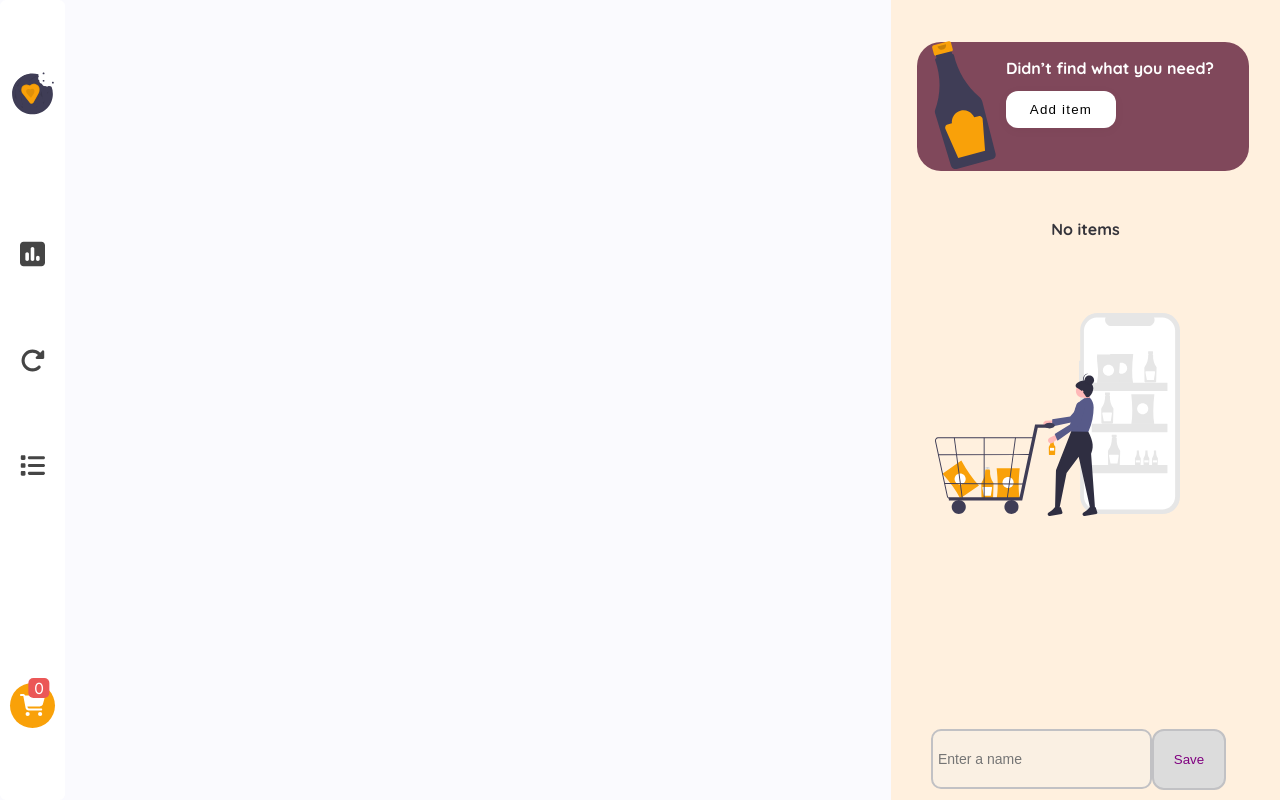
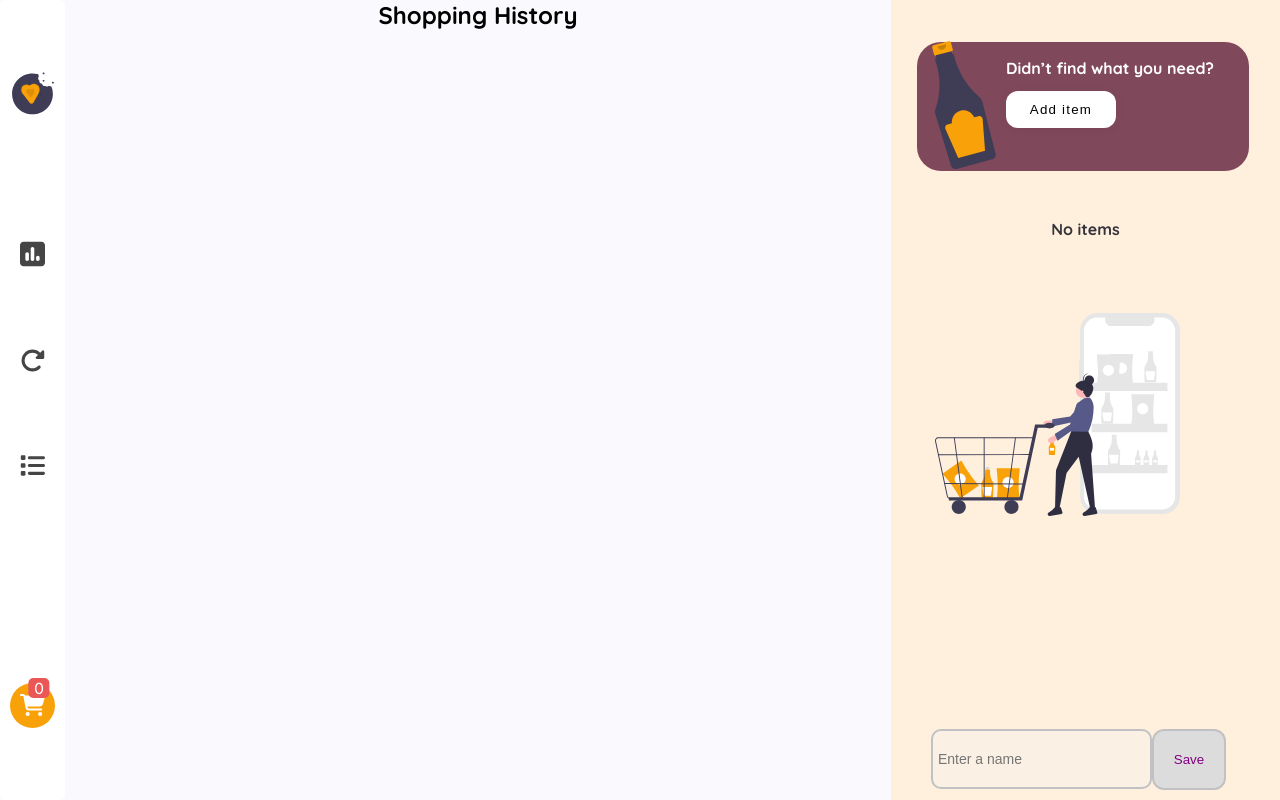
Before and after one commit to EjiroOsiephri/Shoppingfy-app, a React (Vite) app in the folder shoppingify-master/vite-project/: page /shopping-history in a window 1280 px wide. Built offline with nearby package versions, Linux system fonts and the light colour scheme.

Commit message:
History title logic completed

```diff
--- a/shoppingify-master/vite-project/src/App.jsx
+++ b/shoppingify-master/vite-project/src/App.jsx
@@ -2,7 +2,7 @@ import SideBar from "./Components/SideBar";
 import MainHeader from "./Components/MainHeader";
 import "./app.scss";
 import ItemsContainer from "./Components/ItemsContainer";
-import { useState } from "react";
+import { useEffect, useState } from "react";
 import AppWideContext from "./Context/AppContext";
 import { Routes, Route } from "react-router-dom";
 import ShoppingMain from "./Components/shoppinghistory/ShoppingMain";
@@ -22,6 +22,18 @@ function App() {
   const [selectedCategory, setSelectedCategory] = useState("");
   const [categoryError, setCategoryError] = useState(true);
   const [isChecked, setIsChecked] = useState(false);
+  const [historyTitle, setHistoryTitle] = useState("");
+
+  const [allItemsInHistoryArray, setAllItemsInHistoryArray] = useState([]);
+
+  useEffect(() => {
+    if (historyTitle !== "") {
+      setAllItemsInHistoryArray((prevArray) => [...prevArray, historyTitle]);
+      setHistoryTitle("");
+    }
+  }, [historyTitle]);
+
+  console.log(allItemsInHistoryArray);
 
   function searchInput(item) {
     setSearchItem(item);
@@ -50,6 +62,8 @@ function App() {
     setCategoryError,
     isChecked,
     setIsChecked,
+    historyTitle,
+    setHistoryTitle,
   };
 
   return (
--- a/shoppingify-master/vite-project/src/Components/ItemsContainer.jsx
+++ b/shoppingify-master/vite-project/src/Components/ItemsContainer.jsx
@@ -1,4 +1,4 @@
-import React, { useEffect, useState } from "react";
+import React, { useEffect, useRef, useState } from "react";
 import Classes from "../Sass/ItemsContainer.module.scss";
 import Source from "../assets/source.svg";
 import EmptyCart from "../assets/shop.svg";
@@ -8,6 +8,7 @@ import { cartActions } from "../Store/CartSlice";
 import { useContext } from "react";
 import AppWideContext from "../Context/AppContext";
 import AddNewItem from "./AddNewItem";
+import { useNavigate } from "react-router-dom";
 
 const ItemsContainer = (props) => {
   const state = useSelector((state) => state.cart.items);
@@ -15,6 +16,8 @@ const ItemsContainer = (props) => {
   const ctx = useContext(AppWideContext);
 
   const dispatch = useDispatch();
+
+  const navigate = useNavigate("/");
 
   const [windowWidth, setWindowWidth] = useState(window.innerWidth);
 
@@ -49,6 +52,13 @@ const ItemsContainer = (props) => {
   const handleCheckboxChange = (itemId, isChecked) => {
     console.log(!isChecked);
     dispatch(cartActions.toggleItemCheckbox(itemId));
+  };
+
+  const historyNameHandler = useRef();
+
+  const showHistory = () => {
+    ctx.setHistoryTitle(historyNameHandler?.current?.value);
+    navigate("/shopping-history");
   };
 
   return (
@@ -144,6 +154,7 @@ const ItemsContainer = (props) => {
             className={Classes["enterFoodItem"]}
           >
             <input
+              ref={historyNameHandler}
               style={
                 props.cartItems
                   ? {
@@ -156,6 +167,7 @@ const ItemsContainer = (props) => {
               placeholder="Enter a name"
             />
             <button
+              onClick={showHistory}
               style={
                 props.cartItems
                   ? {
--- a/shoppingify-master/vite-project/src/Components/shoppinghistory/ShoppingList.jsx
+++ b/shoppingify-master/vite-project/src/Components/shoppinghistory/ShoppingList.jsx
@@ -1,7 +1,16 @@
 import React from "react";
 
-const ShoppingList = () => {
-  return <div></div>;
+const ShoppingList = (props) => {
+  return (
+    <>
+      <section>
+        <header>
+          <h1>Shopping History</h1>
+        </header>
+        <aside></aside>
+      </section>
+    </>
+  );
 };
 
 export default ShoppingList;
--- a/shoppingify-master/vite-project/src/Components/shoppinghistory/ShoppingMain.jsx
+++ b/shoppingify-master/vite-project/src/Components/shoppinghistory/ShoppingMain.jsx
@@ -4,14 +4,14 @@ import ItemsContainer from "../ItemsContainer";
 import Classses from "../../Sass/ShoppingMain.module.scss";
 import ShoppingList from "./ShoppingList";
 
-const ShoppingMain = () => {
+const ShoppingMain = (props) => {
   const [cartItems, setCartItems] = useState(false);
   const [showCart, setShowCart] = useState(false);
   return (
     <>
       <main className={Classses["main-shopping"]}>
         <SideBar setShowCart={setShowCart} />
-        <ShoppingList />
+        <ShoppingList allItemsInHistoryArray={props.allItemsInHistoryArray} />
         <ItemsContainer
           showCart={showCart}
           cartItems={cartItems}
```
